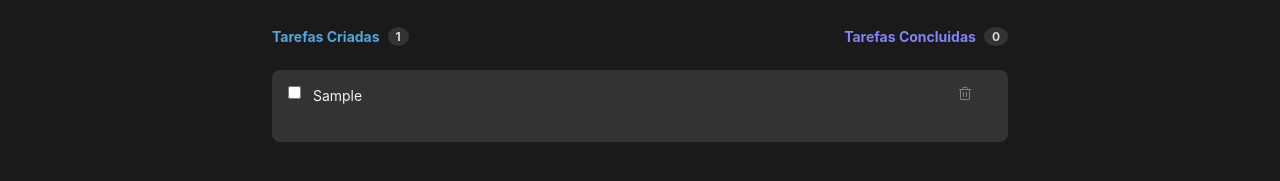
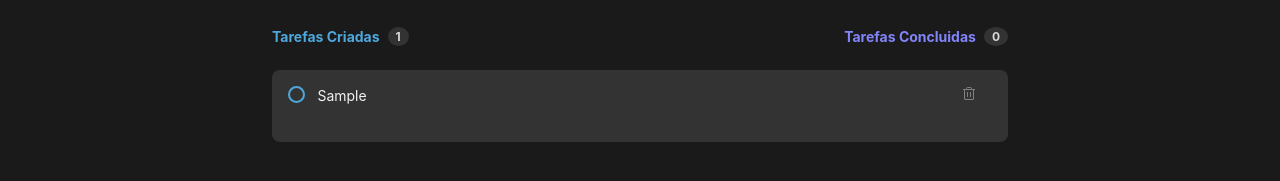
Before and after one commit to voncardoso/to-do-list, a React app: page / in a window 1280 px wide. Both pictures are taken after typing "Sample" into the empty fields and a click on the button "Criar". Shown: the part 175-356 px from the top of the page. Built offline with nearby package versions, Linux system fonts and the light colour scheme; the HTML template or start-up script is replaced by a standard one.

Commit message:
function isCompleteTaks finalizada

```diff
--- a/src/components/NewTask.tsx
+++ b/src/components/NewTask.tsx
@@ -42,6 +42,17 @@ export function NewTask() {
     setDataTakes(taskTextDelete);
   }
 
+  function handleIsCompleteTaks(id: string) {
+    const newtaske = dataTakes.map((taskItem: ObjectArrayTakes) => {
+      if (id === taskItem.id) {
+        taskItem.isComplete = true;
+      }
+      return taskItem;
+    });
+
+    setDataTakes(newtaske);
+  }
+
   return (
     <>
       <form onSubmit={handleCreateNewToDo} className={styles.form}>
@@ -56,7 +67,11 @@ export function NewTask() {
           <PlusCircle size={18} weight="bold" />
         </button>
       </form>
-      <Tasks data={dataTakes} onDeleteTasks={deleteTasks} />
+      <Tasks
+        data={dataTakes}
+        onDeleteTasks={deleteTasks}
+        handleIsCompleteTaks={handleIsCompleteTaks}
+      />
     </>
   );
 }
--- a/src/components/Tasks.module.css
+++ b/src/components/Tasks.module.css
@@ -62,8 +62,7 @@
   font-size: 0.874rem;
   line-height: 140%;
 }
-
-.info button {
+.delete {
   cursor: pointer;
   line-height: 0; /*// centraliza o img no button*/
   border: none;
@@ -71,7 +70,21 @@
   color: var(--gray-300);
 }
 
-.info button:hover {
+.delete:hover {
   background: var(--gray-400);
   color: var(--danger);
 }
+
+.checked {
+  height: 17.45px;
+  width: 17.45px;
+  border-radius: 50%;
+  cursor: pointer;
+  border: none;
+  border: 2px solid var(--blue);
+  background: transparent;
+}
+
+.checked:hover {
+  background: var(--blue-dark);
+}
--- a/src/components/Tasks.tsx
+++ b/src/components/Tasks.tsx
@@ -5,6 +5,7 @@ import Clipboard from "../assets/Clipboard.svg";
 interface ArryTakes {
   data: [];
   onDeleteTasks: (task: string) => void;
+  handleIsCompleteTaks: (task: string) => void;
 }
 
 interface ObjectArrayTakes {
@@ -13,8 +14,13 @@ interface ObjectArrayTakes {
   isComplete: boolean;
 }
 
-export function Tasks({ data, onDeleteTasks }: ArryTakes) {
+export function Tasks({
+  data,
+  onDeleteTasks,
+  handleIsCompleteTaks,
+}: ArryTakes) {
   console.log(data);
+  if (data) {
     return (
       <section className={styles.tasks}>
         <header className={styles.header}>
@@ -41,10 +47,14 @@ export function Tasks({ data, onDeleteTasks }: ArryTakes) {
           <ul className={styles.info}>
             {data.map((task: ObjectArrayTakes) => {
               return (
-              <li>
-                <input type="checkbox" />
+                <li key={task.id}>
+                  <button
+                    onClick={() => handleIsCompleteTaks(task.id)}
+                    className={styles.checked}
+                  ></button>
                   <p>{task.title}</p>
                   <button
+                    className={styles.delete}
                     onClick={() => {
                       onDeleteTasks(task.id);
                     }}
@@ -59,3 +69,4 @@ export function Tasks({ data, onDeleteTasks }: ArryTakes) {
       </section>
     );
   }
+}
```
Lines whose indentation alone changed are shown as unchanged.
